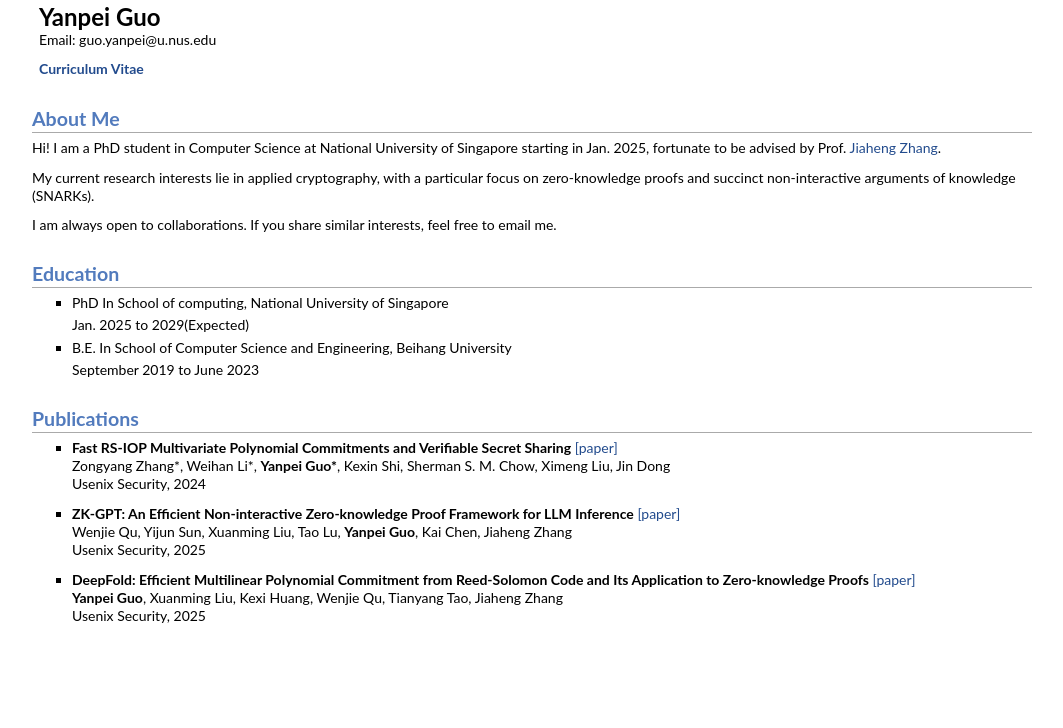
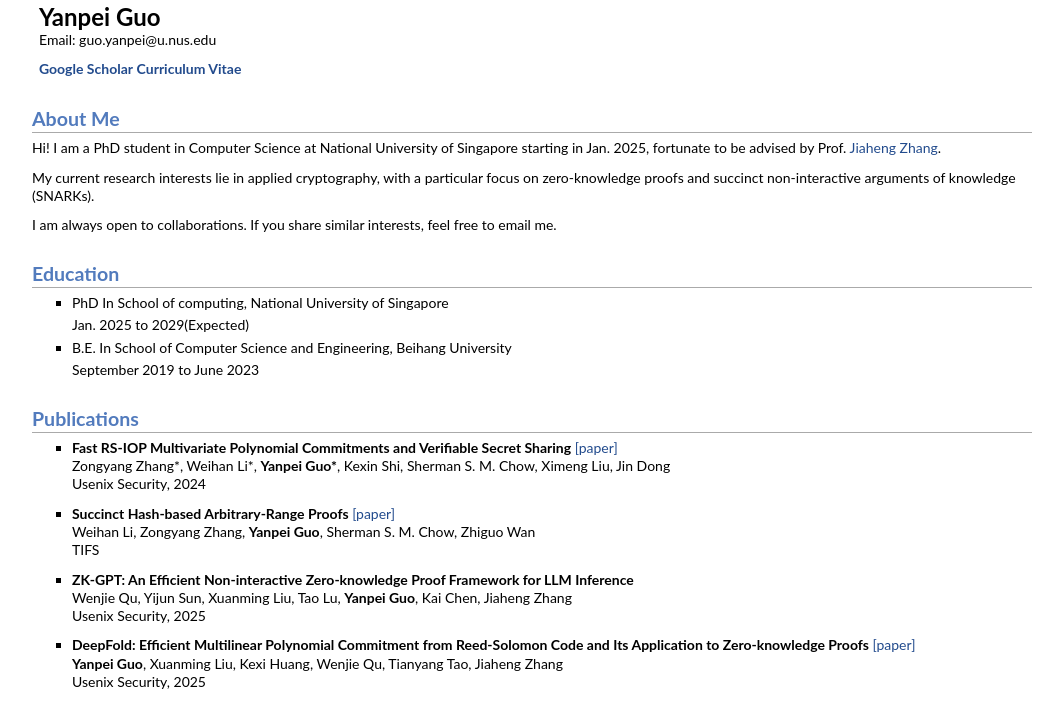
Before and after one commit to guo-yanpei/guo-yanpei.github.io, a plain HTML site: page index.html in a window 1280 px wide. Shown: the whole page, without its empty margins (108-1171 px from the left). Drawn offline with Linux system fonts and the light colour scheme.

Commit message:
update new paper and google scholar

```diff
--- a/index.html
+++ b/index.html
@@ -75,7 +75,7 @@
 
 						<p>Email: guo.yanpei@u.nus.edu</p>
 
-						<!-- <a href="https://scholar.google.com/citations?user=jyuGWL4AAAAJ"><b>Google Scholar</b></a> -->
+						<a href="https://scholar.google.com/citations?user=3Et-A_0AAAAJ"><b>Google Scholar</b></a>
 						<a href="./CV.pdf"><b>Curriculum Vitae</b></a>
 					</td>
 				</tr>
@@ -123,8 +123,17 @@
 		<ul>
 			<li>
 				<p>
-					<b>ZK-GPT: An Efficient Non-interactive Zero-knowledge Proof Framework for LLM Inference</b> <a
-						href="">[paper]</a>
+					<b>Succinct Hash-based Arbitrary-Range Proofs</b>
+					<a href="https://ieeexplore.ieee.org/abstract/document/10752637">[paper]</a>
+					<br> Weihan Li, Zongyang Zhang, <b>Yanpei Guo</b>, Sherman S. M. Chow, Zhiguo Wan<br>
+					TIFS
+				</p>
+		</ul>
+
+		<ul>
+			<li>
+				<p>
+					<b>ZK-GPT: An Efficient Non-interactive Zero-knowledge Proof Framework for LLM Inference</b>
 					<br>Wenjie Qu, Yijun Sun, Xuanming Liu, Tao Lu, <b>Yanpei Guo</b>, Kai Chen, Jiaheng Zhang<br>
 					Usenix Security, 2025
 				</p>
```
